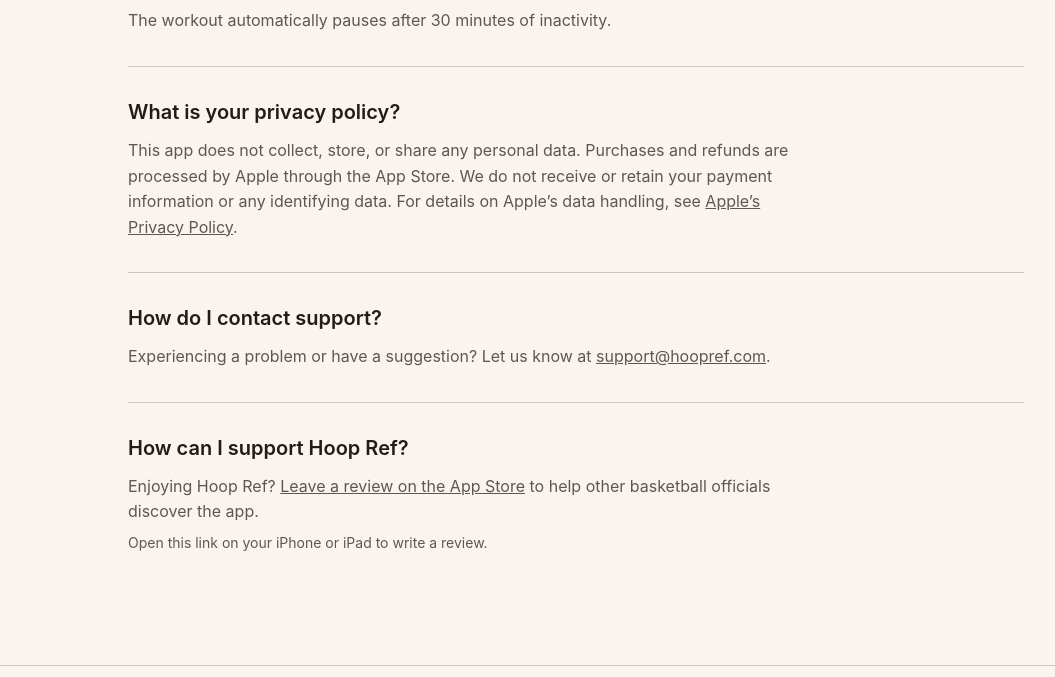
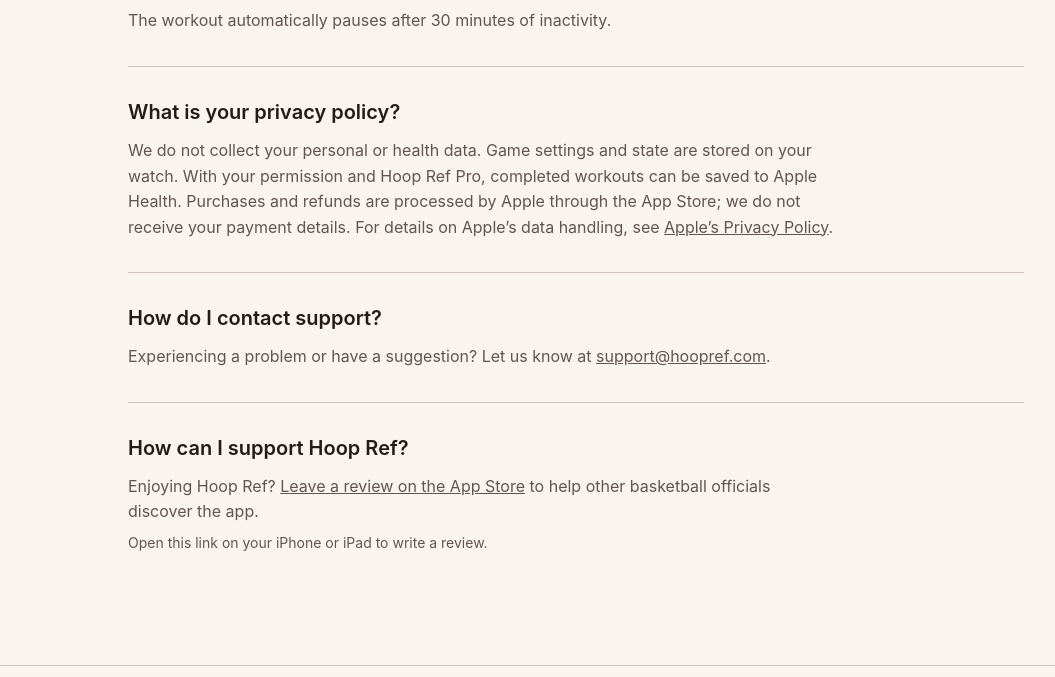
Before and after one commit to Toolsay/HoopRefWebsite, a website built with Vite: page index.html in a window 1280 px wide. Shown: the part 3902-4579 px from the top of the page, without its empty margins (64-1119 px from the left). Built offline with nearby package versions, Linux system fonts and the light colour scheme.

Commit message:
Add detail to privacy policy

```diff
--- a/index.html
+++ b/index.html
@@ -265,7 +265,7 @@
 
 				<div class="bg-white dark:bg-gray-800 p-6 rounded-xl shadow-md" id="privacy-policy">
 					<h3 class="text-xl font-semibold text-gray-900 dark:text-white mb-3">What is your privacy policy?</h3>
-					<p class="text-gray-600 dark:text-gray-300">This app does not collect, store, or share any personal data. Purchases and refunds are processed by Apple through the App Store. We do not receive or retain your payment information or any identifying data. For details on Apple’s data handling, see <a href="https://www.apple.com/legal/privacy/" style="text-decoration: underline">Apple’s Privacy Policy</a>.</p>
+					<p class="text-gray-600 dark:text-gray-300">We do not collect your personal or health data. Game settings and state are stored on your watch. With your permission and Hoop Ref Pro, completed workouts can be saved to Apple Health. Purchases and refunds are processed by Apple through the App Store; we do not receive your payment details. For details on Apple’s data handling, see <a href="https://www.apple.com/legal/privacy/" style="text-decoration: underline">Apple’s Privacy Policy</a>.</p>
 				</div>
 
 				<div class="bg-white dark:bg-gray-800 p-6 rounded-xl shadow-md">
```
